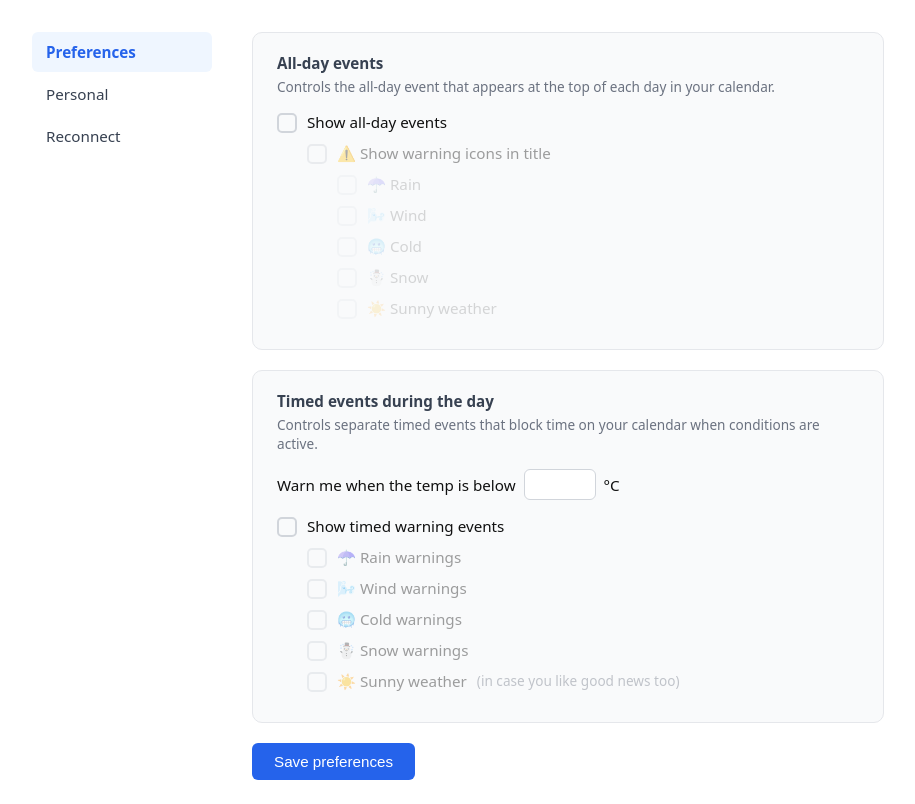
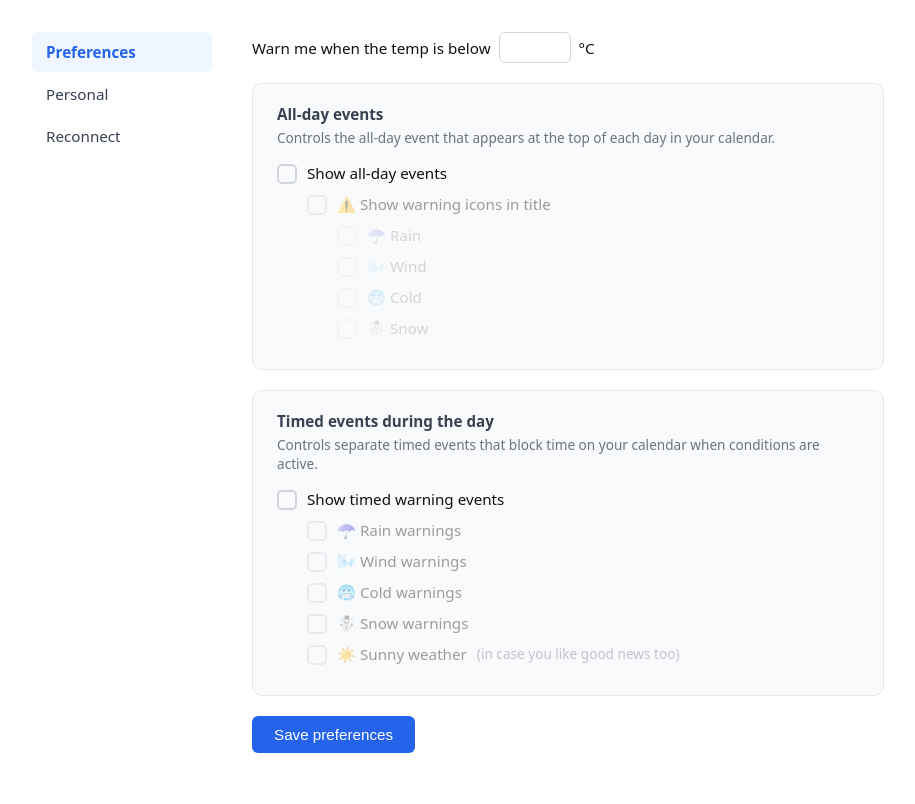
Before and after one commit to JamisonProctor/weather_cal, a Python web app: template src/web/templates/settings.html in a window 1280 px wide. Shown: the part 69-873 px from the top of the page, without its empty margins (182-1097 px from the left). After the commit the page ends 822 px from the top, so only its background shows below. Run offline with Jinja, Linux system fonts and the light colour scheme; the template is opened without the code that fills it, so the values that code supplies are empty.

Commit message:
move cold threshold to top of prefs form; remove allday_sunny option
Cold threshold now sits above both cards since it affects both all-day
and timed event warnings. Sunny weather removed from all-day events
section (only available as a timed event).

Co-Authored-By: Claude Sonnet 4.6 <noreply@anthropic.com>

```diff
--- a/src/web/templates/settings.html
+++ b/src/web/templates/settings.html
@@ -116,6 +116,12 @@
 
         <form method="post" action="/settings">
 
+          <div class="threshold-row" style="margin-bottom:20px">
+            <span>Warn me when the temp is below</span>
+            <input type="number" name="cold_threshold" value="{{ prefs.cold_threshold }}" step="0.5" min="-30" max="40">
+            <span>°C</span>
+          </div>
+
           <!-- All-day events card -->
           <div class="pref-card">
             <p class="pref-card-title">All-day events</p>
@@ -155,11 +161,6 @@
                   <span class="checkmark"></span>
                   ☃️ Snow
                 </label>
-                <label class="check-label">
-                  <input type="checkbox" name="allday_sunny" {% if prefs.allday_sunny %}checked{% endif %}>
-                  <span class="checkmark"></span>
-                  ☀️ Sunny weather
-                </label>
               </div>
             </div>
           </div>
@@ -168,12 +169,6 @@
           <div class="pref-card">
             <p class="pref-card-title">Timed events during the day</p>
             <p class="pref-card-desc">Controls separate timed events that block time on your calendar when conditions are active.</p>
-
-            <div class="threshold-row">
-              <span>Warn me when the temp is below</span>
-              <input type="number" name="cold_threshold" value="{{ prefs.cold_threshold }}" step="0.5" min="-30" max="40">
-              <span>°C</span>
-            </div>
 
             <label class="check-label">
               <input type="checkbox" name="timed_events_enabled" {% if prefs.timed_events_enabled %}checked{% endif %} data-controls="group-timed">
```
